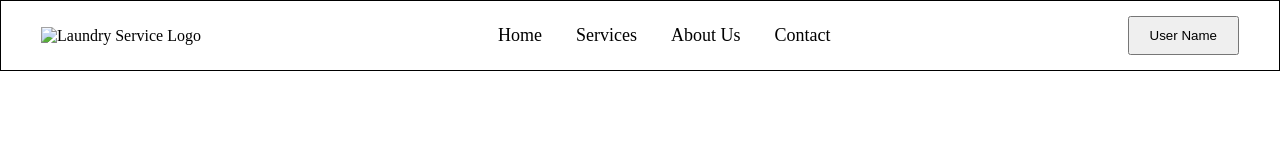
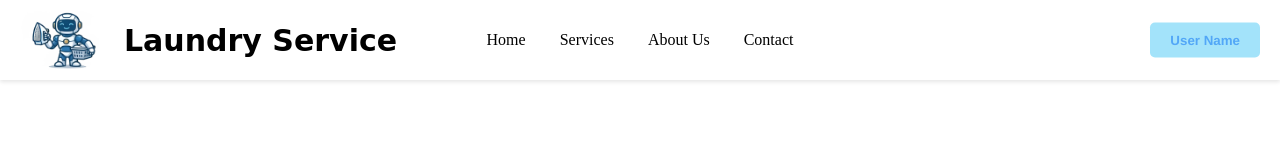
Before and after one commit to Sushant305/Laundry_Service, a plain HTML site: page index.html in a window 1280 px wide. Drawn offline with Linux system fonts and the light colour scheme; a web font is replaced by a local one.

Commit message:
Refactor header layout and add logo
Rework header structure and styling, and add a local logo asset. Style.css: import Google font, normalize spacing, replace flex header with positioned layout (absolute .logo left, centered .nav-bar, absolute .user right), increase logo size and add brand text styling, convert nav to .nav-bar rules, and enhance user button appearance. index.html: use ./logo.png path, add a "Laundry Service" brand <p>, and apply nav-bar class to the nav. Added new logo.png file.

```diff
--- a/Style.css
+++ b/Style.css
@@ -1,39 +1,79 @@
+@import url('https://fonts.googleapis.com/css2?family=Style+Script&display=swap');
+
 *{
-    margin:0;
-    padding:0;
-    box-sizing:border-box;
+    margin: 0;
+    padding: 0;
+    box-sizing: border-box;
 }
 
 header{
-    display:flex;
-    justify-content:space-between;
-    align-items:center;
-    padding:15px 40px;
-    border:1px solid black;
+    position: relative;
+    text-align: center;
+    height: 80px;
+    box-shadow: 0 2px 4px rgba(0,0,0,0.1);
+}
+
+/* Logo Section */
+.logo{
+    position: absolute;
+    left: 20px;
+    top: 50%;
+    transform: translateY(-50%);
+}
+
+.logo img,
+.logo p{
+    display: inline-block;
+    vertical-align: middle;
+}
+
+.logo p{
+    font-family: "Style Script", cursive;
+    font-weight: 800;
+    font-size: 30px;
 }
 
 .logo img{
-    width:80px;
-    height:auto;
+    width: 100px;
+    height: 60px;
 }
 
-nav ul{
-    list-style:none;
+/* Navigation Section */
+.nav-bar{
+    display: inline-block;
+    line-height: 80px;
 }
 
-nav ul li{
-    display:inline-block;
-    margin:0 15px;
+.nav-bar ul{
+    list-style: none;
 }
 
-nav ul li a{
-    text-decoration:none;
-    color:black;
-    font-size:18px;
-    font-weight:500;
+.nav-bar ul li{
+    display: inline-block;
+    margin: 0 15px;
+}
+
+.nav-bar ul li a{
+    text-decoration: none;
+    color: black;
+    font-weight: 400;
+}
+
+/* User Button Section */
+.user{
+    position: absolute;
+    right: 20px;
+    top: 50%;
+    transform: translateY(-50%);
 }
 
 .user button{
-    padding:10px 20px;
-    cursor:pointer;
+    padding: 10px 20px;
+    border-radius: 5px;
+    border: none;
+    background-color: #a3e3fa;
+    color: rgb(82, 167, 247);
+    font-weight: 800;
+    font-family: 'Franklin Gothic Medium', 'Arial Narrow', Arial, sans-serif;
+    cursor: pointer;
 }
--- a/index.html
+++ b/index.html
@@ -10,10 +10,11 @@
 
     <header>
         <div class="logo">
-            <img src="images/logo.png" alt="Laundry Service Logo">
+            <img src="./logo.png" alt="Laundry Service Logo">
+            <p>Laundry Service</p>
         </div>
 
-        <nav>
+        <nav class="nav-bar">
             <ul>
                 <li><a href="#home">Home</a></li>
                 <li><a href="#services">Services</a></li>
```
Also changed, not shown: logo.png (added).
